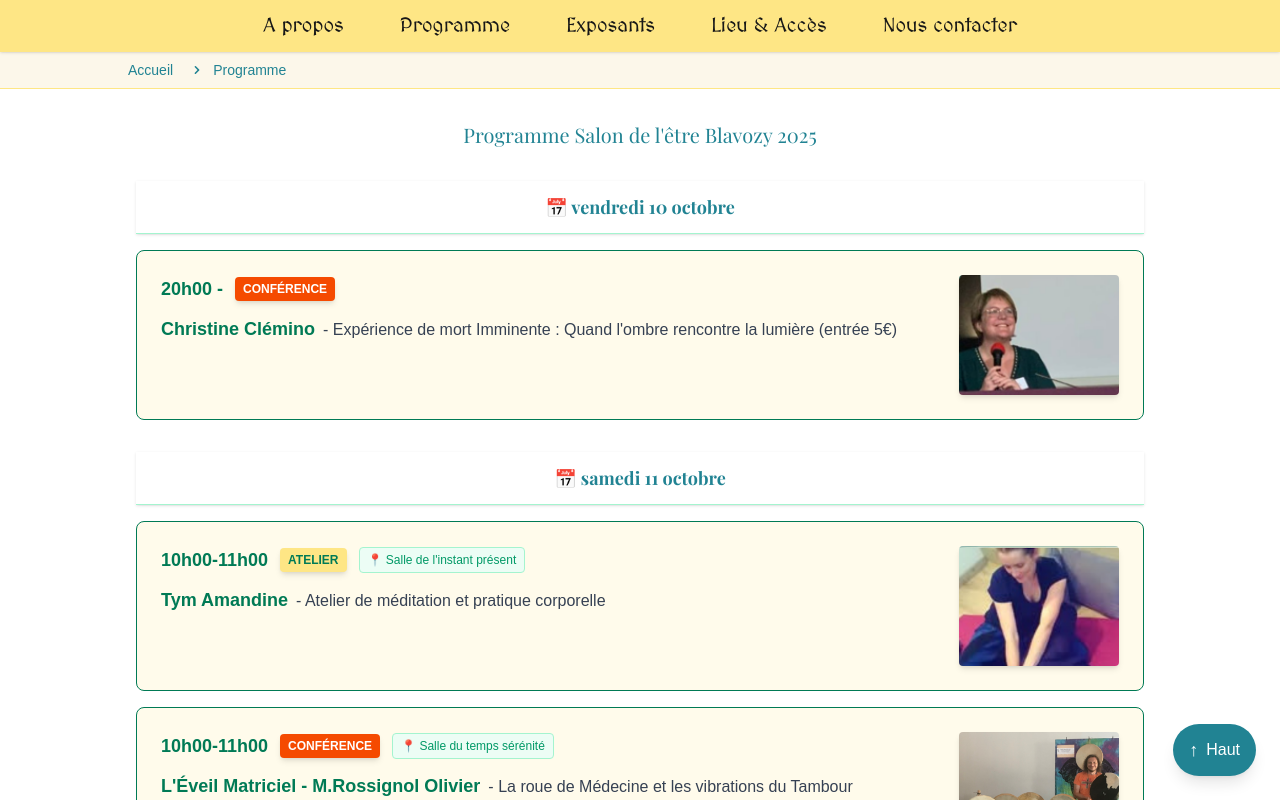
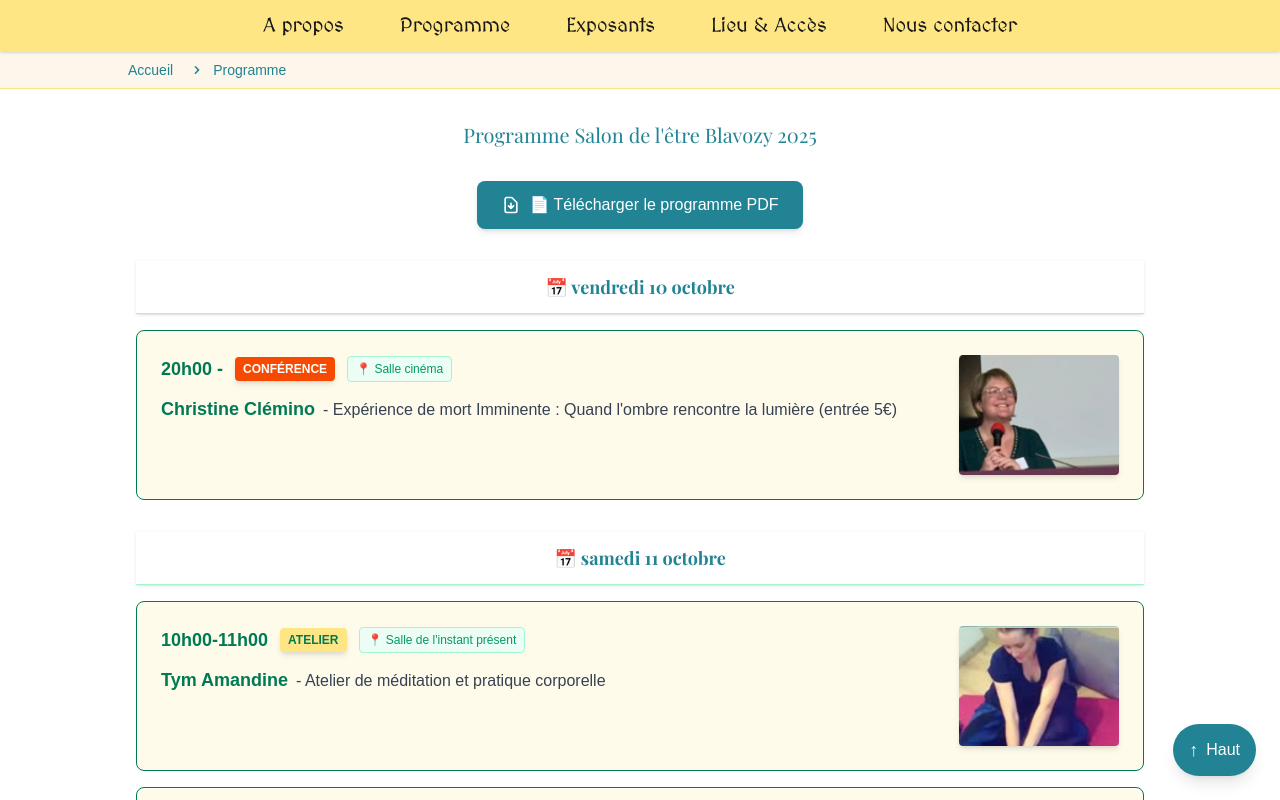
Before and after one commit to takako916/salon-etre, a Next.js app: page /programme in a window 1280 px wide. Shown: the top 800 px of the page. Built offline with nearby package versions, Linux system fonts and the light colour scheme; a web font is replaced by a local one.

Commit message:
page programme mise à jour et pdf mis à jour  Changes to be committed: 	new file:   "public/images/programme/salon-de-l\303\252tre-VERSO-Flyer-2025.pdf" 	modified:   src/app/programme/page.tsx

```diff
--- a/src/app/programme/page.tsx
+++ b/src/app/programme/page.tsx
@@ -27,7 +27,7 @@ const programmeData = {
          "organizer": "Christine Clémino",
          "description": "Expérience de mort Imminente : Quand l'ombre rencontre la lumière (entrée 5€)",
          "imageUrl": "/images/programme/conf_2.png",
-         "place": null
+         "place": "Salle cinéma"
        }
     ]
   },
@@ -48,7 +48,7 @@ const programmeData = {
         "organizer": "L'Éveil Matriciel - M.Rossignol Olivier",
         "description": "La roue de Médecine et les vibrations du Tambour",
         "imageUrl": "/images/programme/conf_1.png",
-        "place": "Salle du temps sérénité"
+        "place": "Salle cinéma"
       },
       {
         "time": "11h00-12h00",
@@ -56,7 +56,7 @@ const programmeData = {
         "organizer": "Médiumnité - Mme Chevalier Delphine",
                  "description": "Lumière de l'au-delà : Ce que vos êtres chers souhaitent vous dire",
         "imageUrl": "/images/programme/conf_8.png",
-        "place": "Salle du temps sérénité"
+        "place": "Salle cinéma"
       },
       {
         "time": "13h00-14h00",
@@ -64,7 +64,7 @@ const programmeData = {
         "organizer": "Delphine Shiatsu43 - Delphine Gire",
                  "description": "Présentation du Shiatsu",
         "imageUrl": "/images/programme/conf_14.png",
-        "place": "Salle du temps sérénité"
+        "place": "Salle cinéma"
       },
       {
         "time": "14h00-15h00",
@@ -72,7 +72,7 @@ const programmeData = {
         "organizer": "Ainsi Soi m'aime - Micheli Pauline",
         "description": "Découvrez Ainsi soi m'aime \"Allier l'être et le paraitre\"",
         "imageUrl": "/images/programme/conf_12.png",
-        "place": "Salle du temps sérénité"
+        "place": "Salle cinéma"
       },
       {
         "time": "14h00-15h00",
@@ -96,7 +96,7 @@ const programmeData = {
         "organizer": "Les spécialités du Velay",
         "description": "Pierres de protection - Trousse de secours",
         "imageUrl": null,
-        "place": "Salle du temps sérénité"
+        "place": "Salle cinéma"
       },
       {
         "time": "16h00-17h00",
@@ -104,7 +104,7 @@ const programmeData = {
         "organizer": "Patricia Vezzaro - Shiatsu humain / animalier / et massage sensitif® de bien-être",
                  "description": "Le Shiatsu un art du toucher pour tous",
         "imageUrl": null,
-        "place": "Salle du temps sérénité"
+        "place": "Salle cinéma"
       },
       {
         "time": "16h00-17h00",
@@ -112,7 +112,7 @@ const programmeData = {
         "organizer": "Morgan Emica",
         "description": "S’ouvrir à son identité profonde",
         "imageUrl": null,
-        "place": "Salle du temps sérénité"
+        "place": "Salle cinéma"
       },
       {
         "time": "17h00-18h00",
@@ -120,7 +120,7 @@ const programmeData = {
                  "organizer": "Sexothérapeute - Lauriane Cydzik",
         "description": "Erotiser sa vie = Amour et sexualité",
         "imageUrl": "/images/programme/conf_9.png",
-        "place": "Salle du temps sérénité"
+        "place": "Salle cinéma"
       },
       {
         "time": "17h00-18h00",
@@ -136,7 +136,7 @@ const programmeData = {
         "organizer": "Véronique Verove - Numérologie",
         "description": "Numérologie Humaniste \"Et si votre date de naissance racontait votre histoire\"",
         "imageUrl": null,
-        "place": "Salle du temps sérénité"
+        "place": "Salle cinéma"
       },
       {
         "time": "18h00-19h00",
@@ -158,7 +158,7 @@ const programmeData = {
         "organizer": "Clair Obscur - Florence Nicolas",
         "description": "Réveiller son intuition avec le Tarot",
         "imageUrl": "/images/programme/atelier_3.png",
-        "place": "Salle du temps sérénité"
+        "place": "Salle cinéma"
       },
       {
         "time": "11h00-12h00",
@@ -166,7 +166,7 @@ const programmeData = {
         "organizer": "CTME - Cabinet Thérapie Manuelle et énergétique - Bonnet Sébastien",
         "description": "Traitement de la douleur en énergétique traditionnelle Chinoise",
         "imageUrl": null,
-        "place": "Salle du temps sérénité"
+        "place": "Salle cinéma"
       },
       {
         "time": "13h00-14h00",
@@ -174,7 +174,7 @@ const programmeData = {
         "organizer": "Delphine Shiatsu43 - Delphine Gire",
         "description": "Présentation du Shiatsu",
         "imageUrl": "/images/programme/conf_11.png",
-        "place": "Salle du temps sérénité"
+        "place": "Salle cinéma"
       },
       {
         "time": "14h00-15h00",
@@ -182,7 +182,7 @@ const programmeData = {
         "organizer": "Patricia Vezzaro & Pascale Burger - (Association Cheval cœur à cœur)",
         "description": "Voyage au tambour chamanique",
         "imageUrl": "/images/programme/conf_3.png",
-        "place": "Salle du temps sérénité"
+        "place": "Salle cinéma"
       },
       {
         "time": "14h00-15h00",
@@ -206,7 +206,7 @@ const programmeData = {
         "organizer": "Les spécialités du Velay",
         "description": "Pierres de protection",
         "imageUrl": "/images/programme/conf_5.png",
-        "place": "Salle du temps sérénité"
+        "place": "Salle cinéma"
       },
       {
         "time": "16h00-17h00",
@@ -214,7 +214,15 @@ const programmeData = {
                  "organizer": "Aurelien Boithias - Hypnoses & désensibilisation oculaire",
         "description": "L'enneagramme : Et le travail thérapeutique",
         "imageUrl": "/images/programme/conf_4.png",
-        "place": "Salle du temps sérénité"
+        "place": "Salle cinéma"
+      },
+      {
+        "time": "16h00-17h00",
+        "type": "CONFÉRENCE",
+                 "organizer": "Maryline Chaurand - Réflexologie et énergétique chinoise",
+        "description": "Réflexologie et diététique chinoise : ventre heureux, esprit tranquille !",
+        "imageUrl": null,
+        "place": "Salle cinéma"
       },
       {
         "time": "17h00-18h00",
@@ -222,7 +230,7 @@ const programmeData = {
         "organizer": "Delphine Shiatsu43 - Delphine Gire",
         "description": "Auto massage Do In",
         "imageUrl": null,
-        "place": "Salle du temps sérénité"
+        "place": "Salle cinéma"
       },
       {
         "time": "17h00-18h00",
@@ -243,6 +251,20 @@ export default function Programme() {
       <h1 className="text-center text-xl text-[#218393] mb-8 font-playfair">
         Programme Salon de l&apos;être Blavozy 2025
       </h1>
+
+      {/* PDFダウンロードリンク */}
+      <div className="text-center mb-8">
+        <a
+          href="/images/programme/salon-de-lêtre-VERSO-Flyer-2025.pdf"
+          download="Programme-Salon-de-lêtre-Blavozy-2025.pdf"
+          className="inline-flex items-center gap-2 bg-[#218393] text-white px-6 py-3 rounded-lg hover:bg-[#1a6b7a] transition-colors duration-200 shadow-md hover:shadow-lg"
+        >
+          <svg className="w-5 h-5" fill="none" stroke="currentColor" viewBox="0 0 24 24">
+            <path strokeLinecap="round" strokeLinejoin="round" strokeWidth={2} d="M12 10v6m0 0l-3-3m3 3l3-3m2 8H7a2 2 0 01-2-2V5a2 2 0 012-2h5.586a1 1 0 01.707.293l5.414 5.414a1 1 0 01.293.707V19a2 2 0 01-2 2z" />
+          </svg>
+          📄 Télécharger le programme PDF
+        </a>
+      </div>
 
       {/* 各日のセクション */}
       {Object.entries(programmeData).map(([dayKey, dayData]) => (
@@ -290,7 +312,7 @@ export default function Programme() {
                   </div>
 
                   {/* 右側：写真（存在する場合のみ）- デスクトップのみ表示 */}
-                  {event.imageUrl && (
+                  {event.imageUrl && event.imageUrl !== "null" && event.imageUrl !== null && (
                     <div className="hidden md:block flex-shrink-0">
                       <Image
                         src={event.imageUrl}
```
Also changed, not shown: 1 other file (tests, documents, lock files or other folders).
